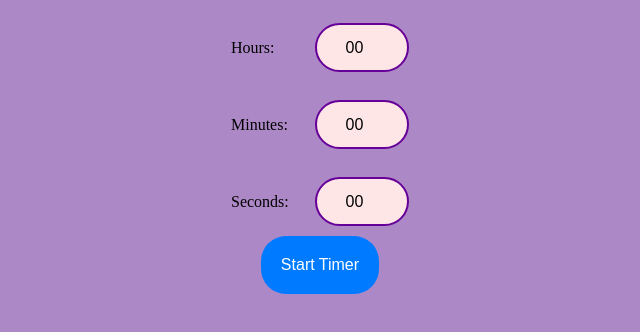
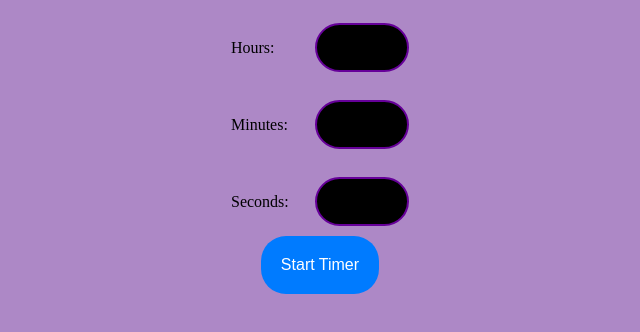
Before and after one commit to MunjetiSaiTeja/internCountdown, a plain HTML site: page index.html in a window 1280 px wide. Shown: the part 298-630 px from the top of the page, without its empty margins (320-960 px from the left). Drawn offline with Linux system fonts and the light colour scheme.

Commit message:
styles.css

```diff
--- a/styles.css
+++ b/styles.css
@@ -81,7 +81,7 @@ button:hover {
     height: 5px;
     font-size: 16px;
     text-align: center;
-    background-color: #FFE6E6;
+    background-color: black;
 }
 #minutes{
     border-radius: 25px;
@@ -91,7 +91,7 @@ button:hover {
     height: 5px;
     text-align: center;
     font-size: 16px;
-    background-color: #FFE6E6;
+    background-color: black;
 }
 #seconds{
     border-radius: 25px;
@@ -101,7 +101,7 @@ button:hover {
     height: 5px;
     text-align: center;
     font-size: 16px;
-    background-color: #FFE6E6;
+    background-color: black;
 }
 #h1 {
     margin-top: 0; /* Remove default margin */
```
